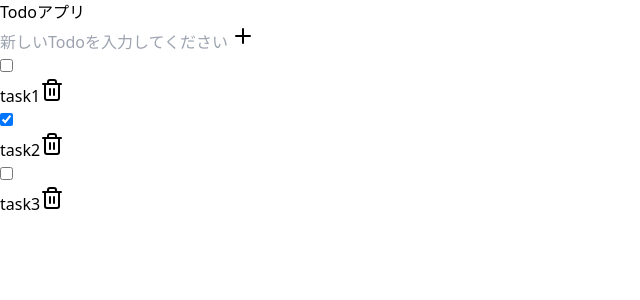
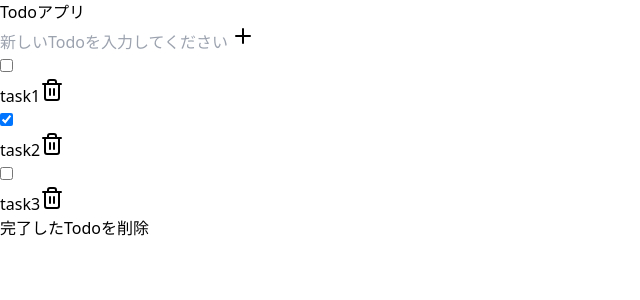
Before and after one commit to YamabeShohei/ReactTodoApp, a React (Vite) app: page / in a window 1280 px wide. Shown: the top 300 px of the page, without its empty margins (0-640 px from the left). Built offline with nearby package versions, Linux system fonts and the light colour scheme.

Commit message:
完了TODOを削除するボタンを実装

```diff
--- a/src/App.tsx
+++ b/src/App.tsx
@@ -1,6 +1,7 @@
 import { useState } from 'react';
 import { TodoList } from './components/TodoList';
 import { AddTodoForm } from './components/AddTodoForm';
+import { TodoSummary } from './components/TodoSummary';
 import { dummyTodoList } from './data/dummyTodoList';
 
 function App() {
@@ -49,17 +50,26 @@ function App() {
     });
   };
 
+  const deleteAllCompleted = () => {
+    setTodoList((prevTodoList) => {
+      return prevTodoList.filter((todo) => {
+        return !todo.completed;
+      });
+    });
+  };
+
   return (
     <main className="mx-auto mt-10 max-w-xl space-y-10">
       <h1 className="text-center text-4xl">Todoアプリ</h1>
       <div className="space-y-5">
         <AddTodoForm addTodo={addTodo} />
-        <div className="rounded bg-slate-200 p-5">
+        <div className="space-y-5 rounded bg-slate-200 p-5">
           <TodoList
             todoList={todoList}
             changeCompleted={changeCompleted}
             deleteTodo={deleteTodo}
           />
+          <TodoSummary deleteAllCompleted={deleteAllCompleted} />
         </div>
       </div>
     </main>
--- a/src/components/TodoList.tsx
+++ b/src/components/TodoList.tsx
@@ -39,6 +39,9 @@ export const TodoList = ({ todoList, changeCompleted, deleteTodo }: Props) => {
           </button>
         </div>
       ))}
+      {todoList.length === 0 && (
+        <p className="text-center text-sm">Todoがありません</p>
+      )}
     </div>
   );
 };
--- /dev/null
+++ b/src/components/TodoSummary.tsx
@@ -0,0 +1,13 @@
+type Props = {
+  deleteAllCompleted: () => void;
+};
+
+export const TodoSummary = ({ deleteAllCompleted }: Props) => {
+  return (
+    <div className="flex justify-end">
+      <button onClick={deleteAllCompleted} className="text-sm text-red-500">
+        完了したTodoを削除
+      </button>
+    </div>
+  );
+};
```
